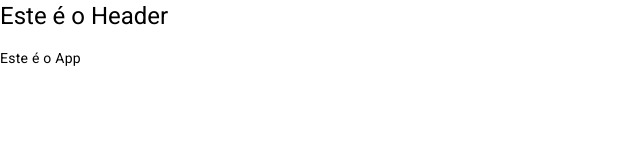
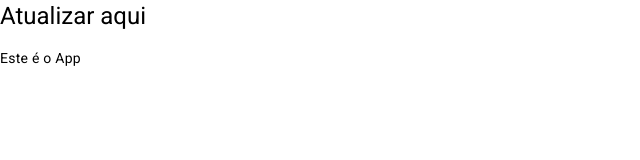
Before and after one commit to flavsjr/lojinhaAngular, an Angular app: page / in a window 1280 px wide. Shown: the top 160 px of the page, without its empty margins (0-640 px from the left). Built offline with nearby package versions, Linux system fonts and the light colour scheme.

Commit message:
Atualizando template

```diff
--- a/src/app/components/header/header.component.ts
+++ b/src/app/components/header/header.component.ts
@@ -4,7 +4,7 @@ import { Component, OnInit } from '@angular/core';
   selector: 'app-header',
   standalone: true,
   template: `
-    <h1>Este é o Header</h1>
+    <h1>Atualizar aqui</h1>
   `,
 })
 export class HeaderComponent implements OnInit {
```
